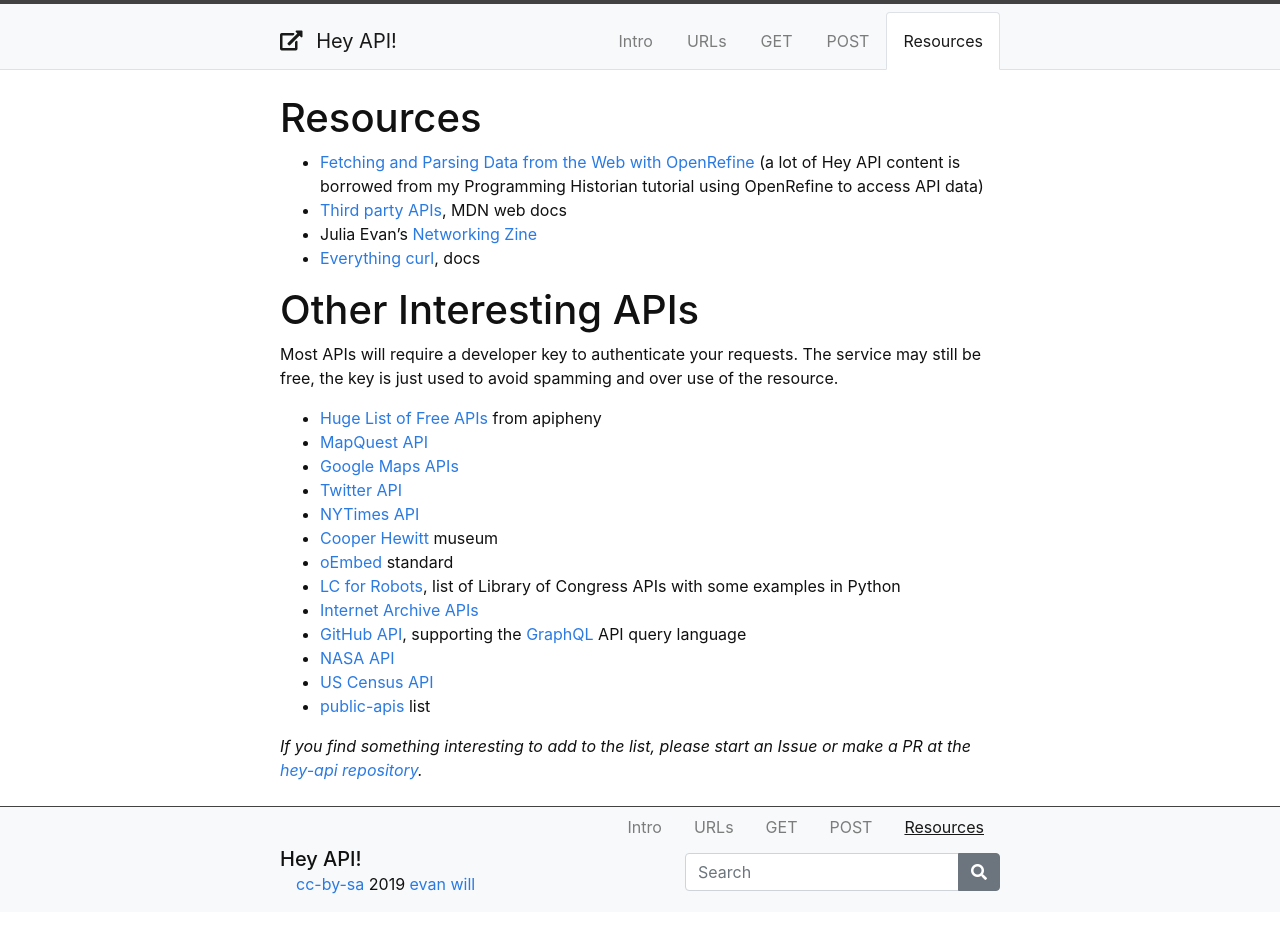
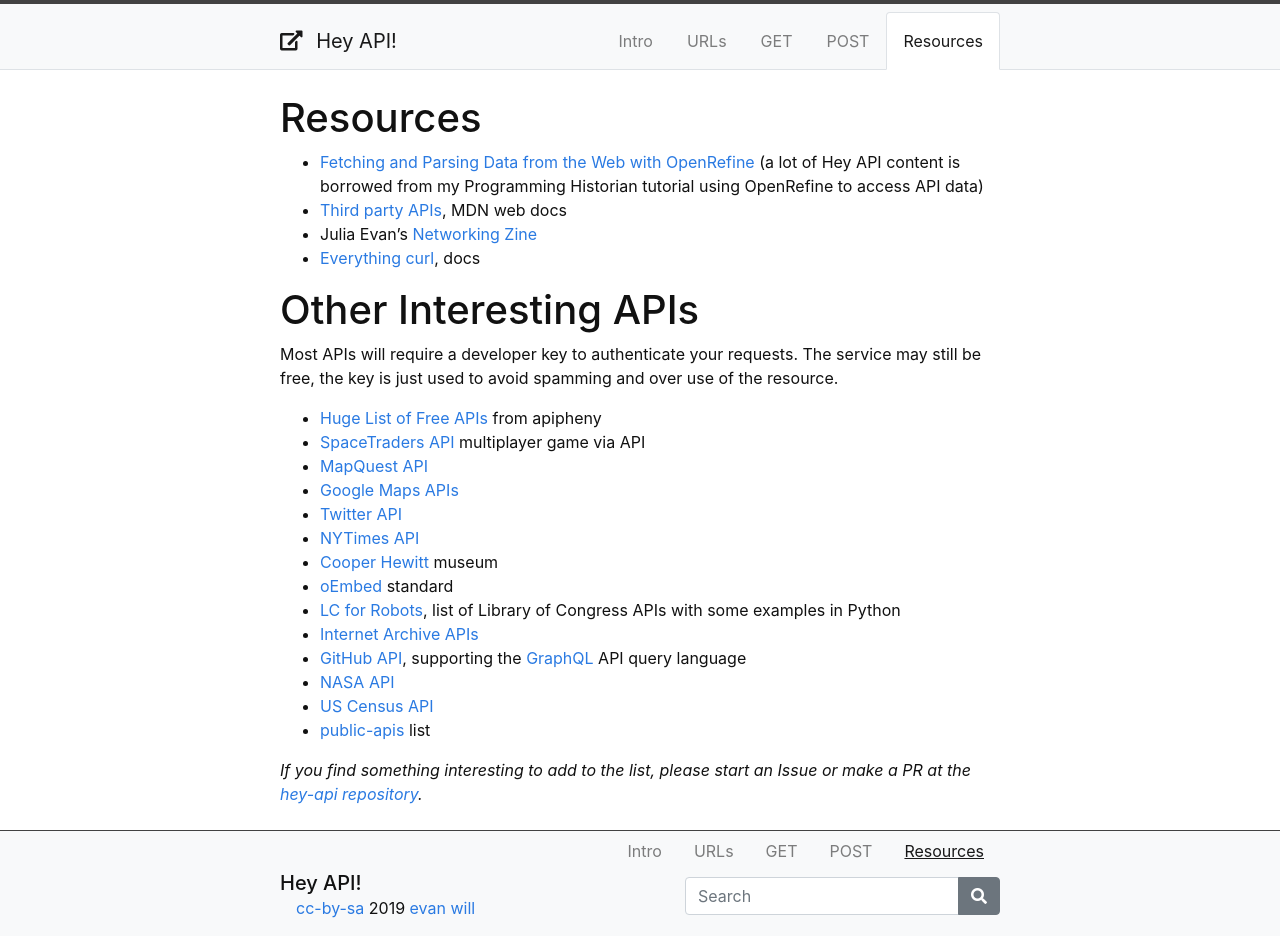
Before and after one commit to evanwill/hey-api, a Jekyll site: the page built from content/4-resources.md, in a window 1280 px wide. Built offline with Jekyll 4.4.1, drawn with Linux system fonts in a browser that asks for light colours; before the commit the page ends 912 px from its top, so only the background shows below that.

Commit message:
add to api list

```diff
--- a/content/4-resources.md
+++ b/content/4-resources.md
@@ -16,6 +16,7 @@ Most APIs will require a developer key to authenticate your requests.
 The service may still be free, the key is just used to avoid spamming and over use of the resource.
 
 - [Huge List of Free APIs](https://apipheny.io/free-api/) from apipheny
+- [SpaceTraders API](https://spacetraders.io/) multiplayer game via API
 - [MapQuest API](https://developer.mapquest.com/)
 - [Google Maps APIs](https://developers.google.com/maps/documentation/api-picker)
 - [Twitter API](https://developer.twitter.com/en/docs)
```
